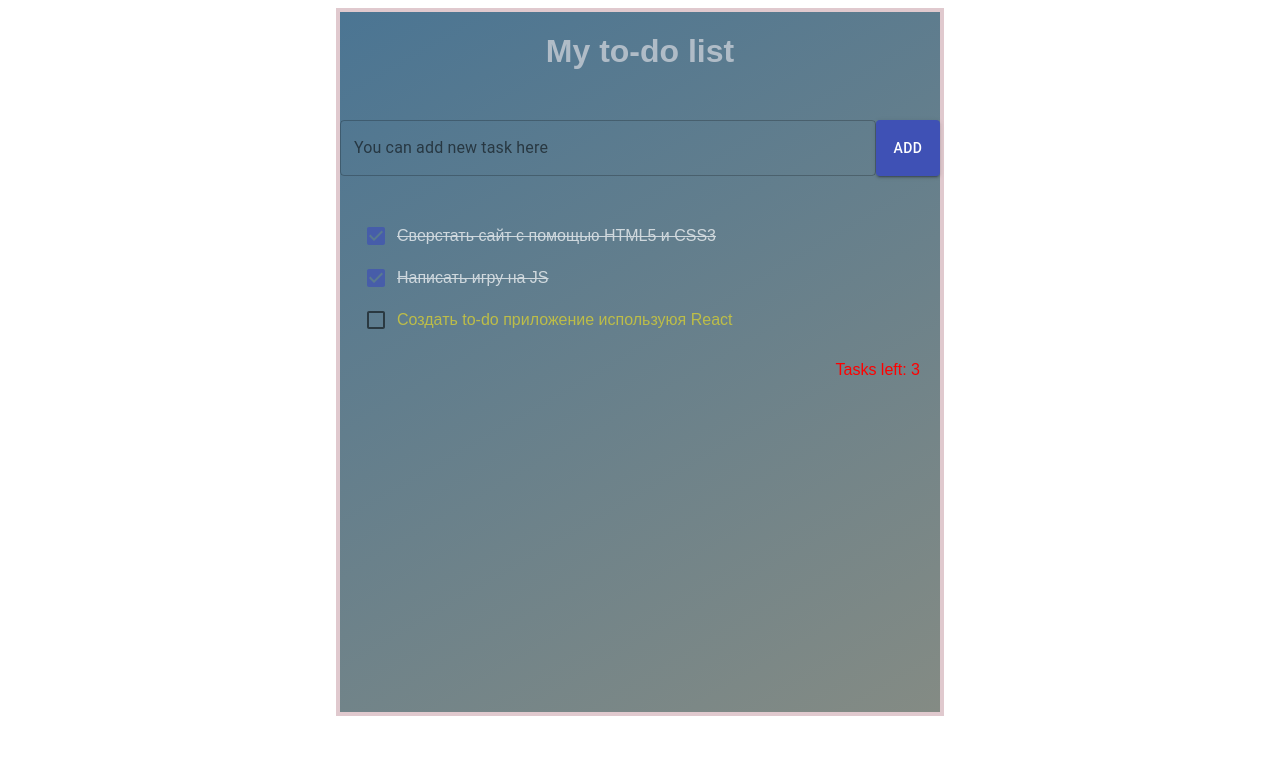
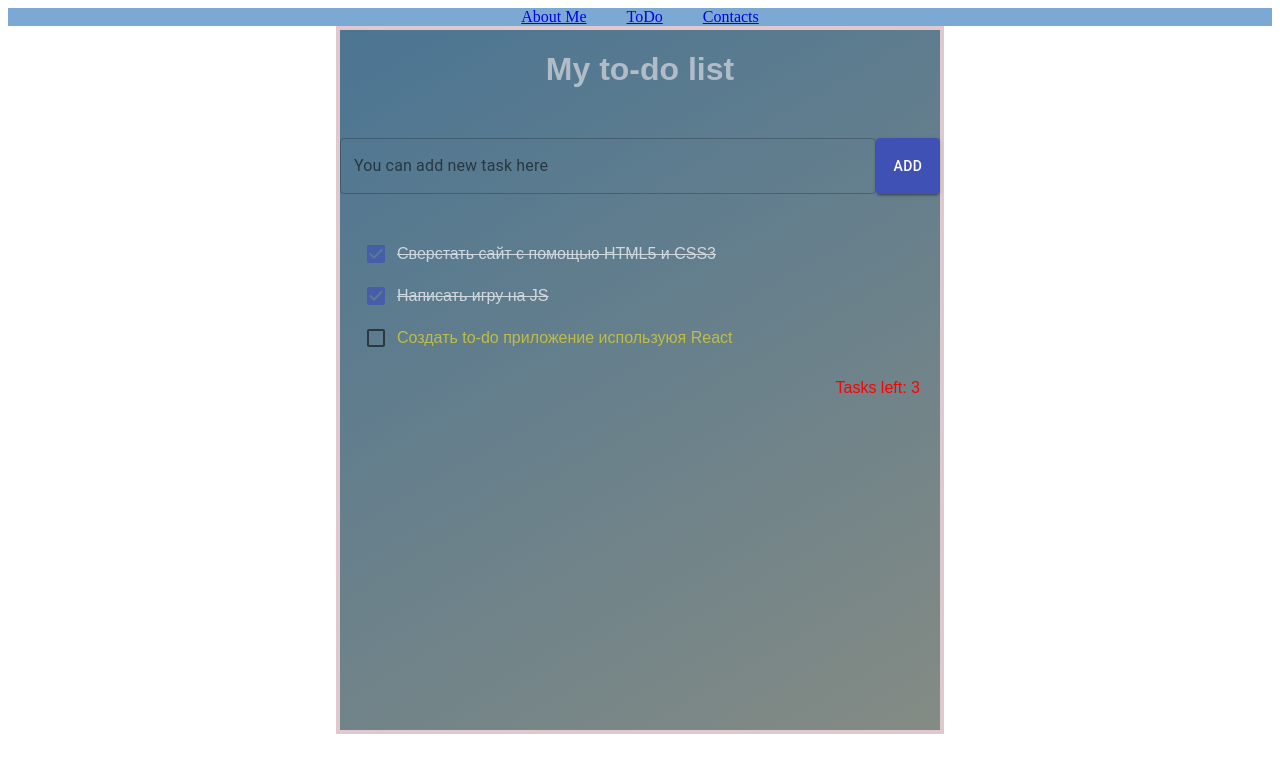
Before and after one commit to WebHeroSchool/to-do, a React (Create React App) app: page /todo in a window 1280 px wide. Shown: the top 772 px of the page. Built offline with nearby package versions, Linux system fonts and the light colour scheme.

Commit message:
lesson 39: React-Router

```diff
--- a/package.json
+++ b/package.json
@@ -10,6 +10,7 @@
     "prop-types": "^15.7.2",
     "react": "^16.13.1",
     "react-dom": "^16.13.1",
+    "react-router-dom": "^5.2.0",
     "react-scripts": "3.4.1"
   },
   "scripts": {
--- /dev/null
+++ b/src/components/AboutMe/AboutMe.jsx
@@ -0,0 +1,11 @@
+import React from 'react';
+
+const AboutMe = () => {
+  return (
+    <div>
+      <h2>About Me</h2>
+    </div>
+  );
+};
+
+export default AboutMe;
--- a/src/components/App/App.js
+++ b/src/components/App/App.js
@@ -1,62 +1,18 @@
-import React, { useState } from 'react';
-import ItemList from '../ItemList/ItemList';
-import InputItem from '../InputItem/InputItem';
-import Footer from '../Footer/Footer';
-import styles from './App.module.css';
-
-const initItems = [
-  { value: 'Сверстать сайт с помощью HTML5 и CSS3', isDone: true, id: 1 },
-  { value: 'Написать игру на JS', isDone: true, id: 2 },
-  { value: 'Создать to-do приложение используюя React', isDone: false, id: 3 },
-];
+import React from 'react';
+import { BrowserRouter as Router, Route } from 'react-router-dom';
+import Todo from '../Todo/Todo';
+import AboutMe from '../AboutMe/AboutMe';
+import Contacts from '../Contacts/Contacts';
+import Header from '../Header/Header';
 
 const App = () => {
-
-  const [ items, setItems ] = useState(initItems);
-  const [ taskId, setTaskId] = useState(4)
-
-  const count = items.length;
-
-  const addItem = (label) => {
-    setTaskId((id) => id + 1);
-
-    const newItem = {
-      value: label,
-      isDone: false,
-      id: taskId
-    };
-
-    setItems((items) => [...items, newItem]);
-  };
-
-  const deleteItem = (itemId) => {
-    const remainedItems = items.filter(item => item.id !== itemId);
-    setItems(remainedItems);
-  };
-
-  const toggleStatus = (taskIndex) => {
-    const oldItem = items[taskIndex];
-    const newItem = {...oldItem, isDone: !oldItem.isDone};
-    const newItems = [
-      ...items.slice(0, taskIndex),
-      newItem,
-      ...items.slice(taskIndex + 1)
-    ];
-
-    setItems(newItems);
-  };
-
   return (
-    <div className={styles.wrap}>
-      <h1 className={styles.title}>My to-do list</h1>
-      <InputItem addItem={addItem}/>
-      <ItemList
-        items={items}
-        toggleStatus={toggleStatus}
-        onDelete={deleteItem}
-      />
-      <Footer remainder={count}/>
-    </div>
+    <Router>
+      <Header/>
+      <Route path='/' exact component={AboutMe}/>
+      <Route path='/todo' component={Todo}/>
+      <Route path='/contacts' component={Contacts}/>
+    </Router>
   );
 }
 
--- /dev/null
+++ b/src/components/Contacts/Contacts.jsx
@@ -0,0 +1,11 @@
+import React from 'react';
+
+const Contacts = () => {
+  return (
+    <div>
+      <h2>My contacts</h2>
+    </div>
+  );
+};
+
+export default Contacts;
--- /dev/null
+++ b/src/components/Contacts/Contacts.module.css
@@ -0,0 +1,13 @@
+.wrap {
+  width: 600px;
+  height: 700px;
+  margin: 0 auto;
+  background: linear-gradient(150deg, #4b7593, #848b84);
+  font-family: Arial, sans-serif;
+  border: solid 4px #e0c9ce;
+}
+
+.title {
+  text-align: center;
+  color: #b0bcc7;
+}
--- /dev/null
+++ b/src/components/Header/Header.jsx
@@ -0,0 +1,16 @@
+import React from 'react';
+import PropTypes from 'prop-types';
+import { Link } from 'react-router-dom';
+import styles from './Header.module.css'
+
+const Header = () => {
+  return (
+    <nav className={styles.navbar}>
+      <Link to='/'><span className={styles.text}>About Me</span></Link>
+      <Link to='/todo'><span className={styles.text}>ToDo</span></Link>
+      <Link to='/contacts'><span className={styles.text}>Contacts</span></Link>
+    </nav>
+  );
+};
+
+export default Header;
--- /dev/null
+++ b/src/components/Header/Header.module.css
@@ -0,0 +1,11 @@
+
+.navbar {
+  display: flex;
+  justify-content: center;
+  background-color: #7ca9d4;
+}
+
+.text {
+  text-align: center;
+  margin: 20px 20px;
+}
--- /dev/null
+++ b/src/components/Todo/Todo.jsx
@@ -0,0 +1,63 @@
+import React, { useState } from 'react';
+import ItemList from '../ItemList/ItemList';
+import InputItem from '../InputItem/InputItem';
+import Footer from '../Footer/Footer';
+import styles from './Todo.module.css';
+
+const initItems = [
+  { value: 'Сверстать сайт с помощью HTML5 и CSS3', isDone: true, id: 1 },
+  { value: 'Написать игру на JS', isDone: true, id: 2 },
+  { value: 'Создать to-do приложение используюя React', isDone: false, id: 3 },
+];
+
+const Todo = () => {
+
+  const [ items, setItems ] = useState(initItems);
+  const [ taskId, setTaskId] = useState(4)
+
+  const count = items.length;
+
+  const addItem = (label) => {
+    setTaskId((id) => id + 1);
+
+    const newItem = {
+      value: label,
+      isDone: false,
+      id: taskId
+    };
+
+    setItems((items) => [...items, newItem]);
+  };
+
+  const deleteItem = (itemId) => {
+    const remainedItems = items.filter(item => item.id !== itemId);
+    setItems(remainedItems);
+  };
+
+  const toggleStatus = (taskIndex) => {
+    const oldItem = items[taskIndex];
+    const newItem = {...oldItem, isDone: !oldItem.isDone};
+    const newItems = [
+      ...items.slice(0, taskIndex),
+      newItem,
+      ...items.slice(taskIndex + 1)
+    ];
+
+    setItems(newItems);
+  };
+
+  return (
+    <div className={styles.wrap}>
+      <h1 className={styles.title}>My to-do list</h1>
+      <InputItem addItem={addItem}/>
+      <ItemList
+        items={items}
+        toggleStatus={toggleStatus}
+        onDelete={deleteItem}
+      />
+      <Footer remainder={count}/>
+    </div>
+  );
+}
+
+export default Todo;
--- /dev/null
+++ b/src/components/Todo/Todo.module.css
@@ -0,0 +1,13 @@
+.wrap {
+  width: 600px;
+  height: 700px;
+  margin: 0 auto;
+  background: linear-gradient(150deg, #4b7593, #848b84);
+  font-family: Arial, sans-serif;
+  border: solid 4px #e0c9ce;
+}
+
+.title {
+  text-align: center;
+  color: #b0bcc7;
+}
```
Also changed, not shown: src/components/AboutMe/AboutMe.module.css (renamed from src/components/App/App.module.css), 1 other file (tests, documents, lock files or other folders).
